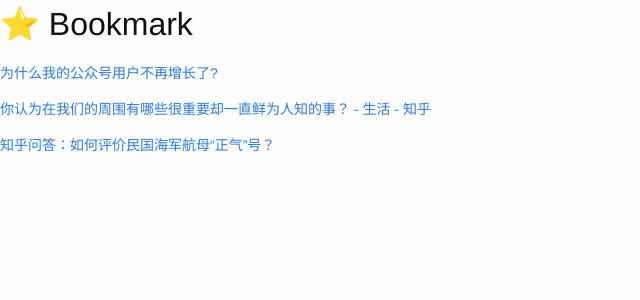
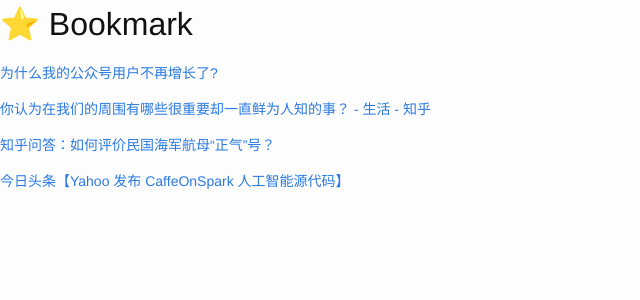
Before and after one commit to cnwarden/cnwarden.github.io, a Jekyll site: the page built from fav/index.md, in a window 1280 px wide. Shown: the top 300 px of the page, without its empty margins (0-640 px from the left). Built offline with Jekyll 4.4.1, drawn with Linux system fonts in a browser that asks for light colours; emoji names are drawn with the system emoji font.

Commit message:
auto commit

```diff
--- a/fav/index.md
+++ b/fav/index.md
@@ -10,3 +10,5 @@ title:  fav
 [你认为在我们的周围有哪些很重要却一直鲜为人知的事？ - 生活 - 知乎](http://www.zhihu.com/question/40543633)
 
 [知乎问答：如何评价民国海军航母“正气”号？](http://www.zhihu.com/question/40741822)
+
+[今日头条【Yahoo 发布 CaffeOnSpark 人工智能源代码】](http://toutiao.com/item/6255502610367775233/?iid=3578109516&app=news_article&tt_from=android_share&utm_source=email&utm_medium=toutiao_android&utm_campaign=client_share)
```
